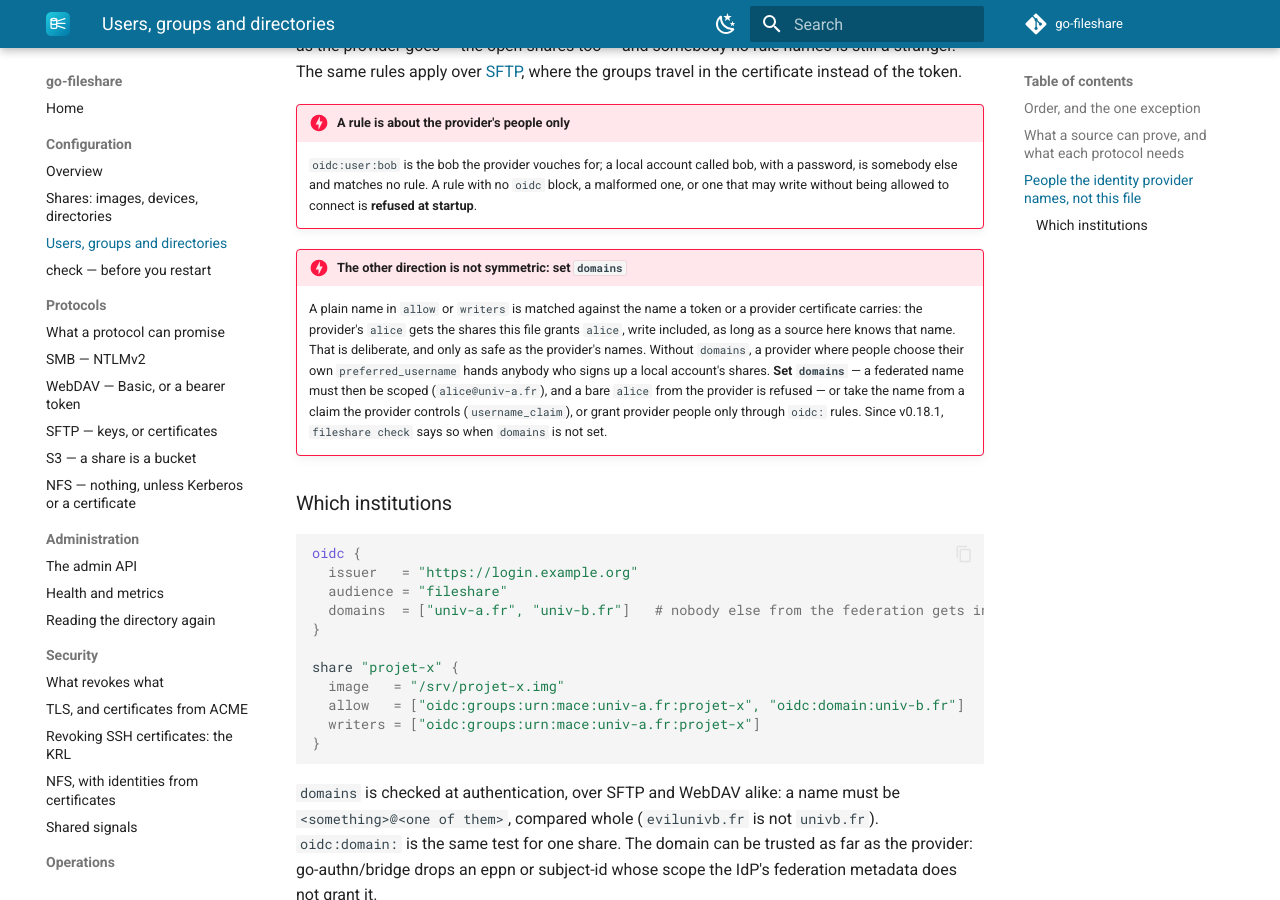
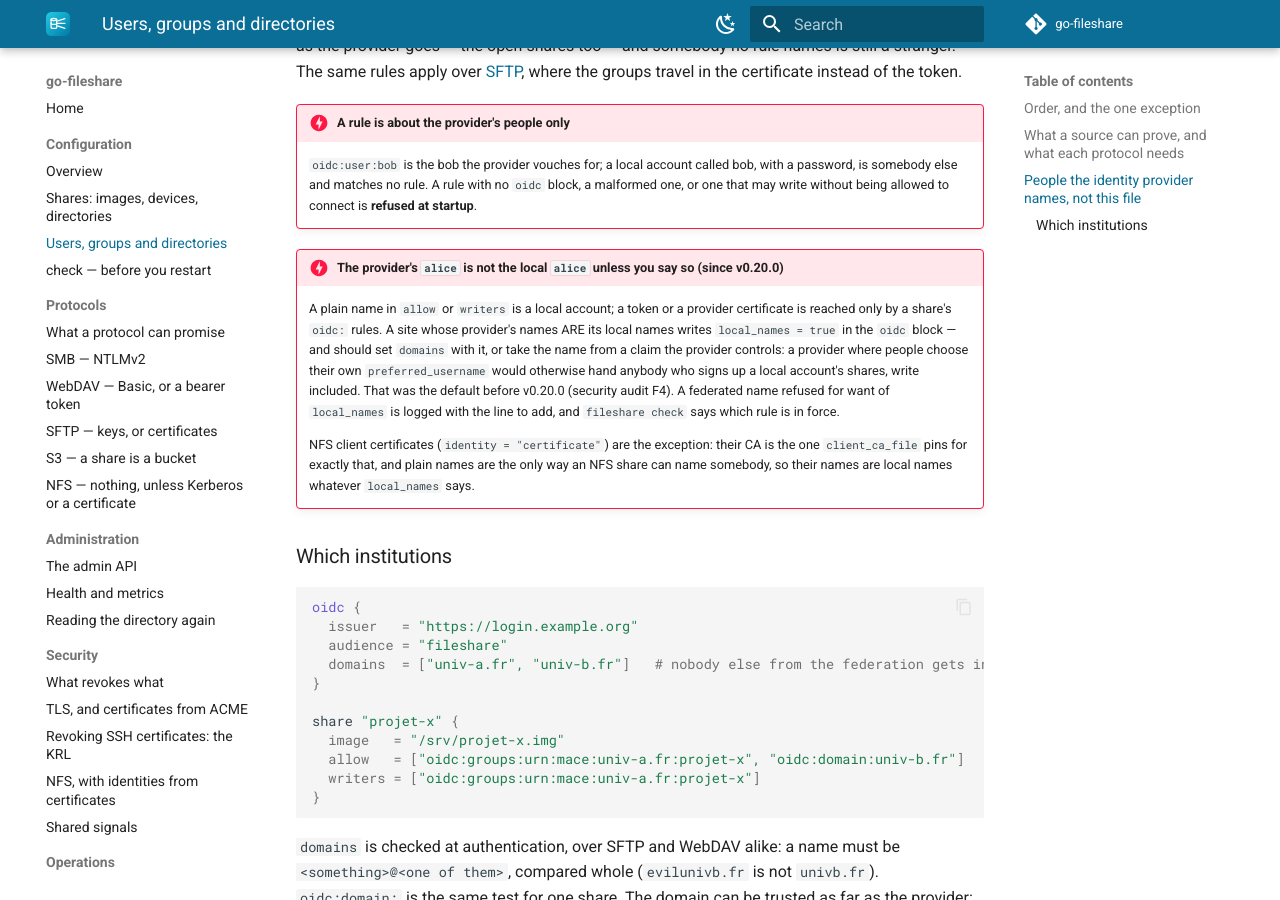
Before and after one commit to go-fileshare/docs, an MkDocs documentation site: the page built from docs/configuration/identity.md, in a window 1280 px wide and 900 px high, scrolled down 2346 px. Built offline with MkDocs 1.6.1 and Material for MkDocs 9.7.7, drawn with Linux system fonts in a browser that asks for light colours; the version menu is left out.

Commit message:
fileshare v0.20.0: the provider's names are local names only with local_names (#14)
Co-authored-by: Claude Opus 5.5 (1M context) <noreply@anthropic.com>

```diff
--- a/docs/configuration/identity.md
+++ b/docs/configuration/identity.md
@@ -112,18 +112,22 @@ where the groups travel in the certificate instead of the token.
     `oidc` block, a malformed one, or one that may write without being allowed
     to connect is **refused at startup**.
 
-!!! danger "The other direction is not symmetric: set `domains`"
-    A plain name in `allow` or `writers` is matched against the name a token
-    or a provider certificate carries: the provider's `alice` gets the shares
-    this file grants `alice`, write included, as long as a source here knows
-    that name. That is deliberate, and only as safe as the provider's names.
-    Without `domains`, a provider where people choose their own
-    `preferred_username` hands anybody who signs up a local account's shares.
-    **Set `domains`** — a federated name must then be scoped
-    (`alice@univ-a.fr`), and a bare `alice` from the provider is refused — or
-    take the name from a claim the provider controls (`username_claim`), or
-    grant provider people only through `oidc:` rules. Since v0.18.1,
-    `fileshare check` says so when `domains` is not set.
+!!! danger "The provider's `alice` is not the local `alice` unless you say so (since v0.20.0)"
+    A plain name in `allow` or `writers` is a local account; a token or a
+    provider certificate is reached only by a share's `oidc:` rules. A site
+    whose provider's names ARE its local names writes `local_names = true` in
+    the `oidc` block — and should set `domains` with it, or take the name from
+    a claim the provider controls: a provider where people choose their own
+    `preferred_username` would otherwise hand anybody who signs up a local
+    account's shares, write included. That was the default before v0.20.0
+    (security audit F4). A federated name refused for want of `local_names`
+    is logged with the line to add, and `fileshare check` says which rule is
+    in force.
+
+    NFS client certificates (`identity = "certificate"`) are the exception:
+    their CA is the one `client_ca_file` pins for exactly that, and plain
+    names are the only way an NFS share can name somebody, so their names are
+    local names whatever `local_names` says.
 
 ### Which institutions
 
```
Also changed, not shown: docs/administration/index.md (+1 -1 lines), docs/index.md (+1 -1 lines), docs/status.md (+8 -1 lines), 1 other file.
